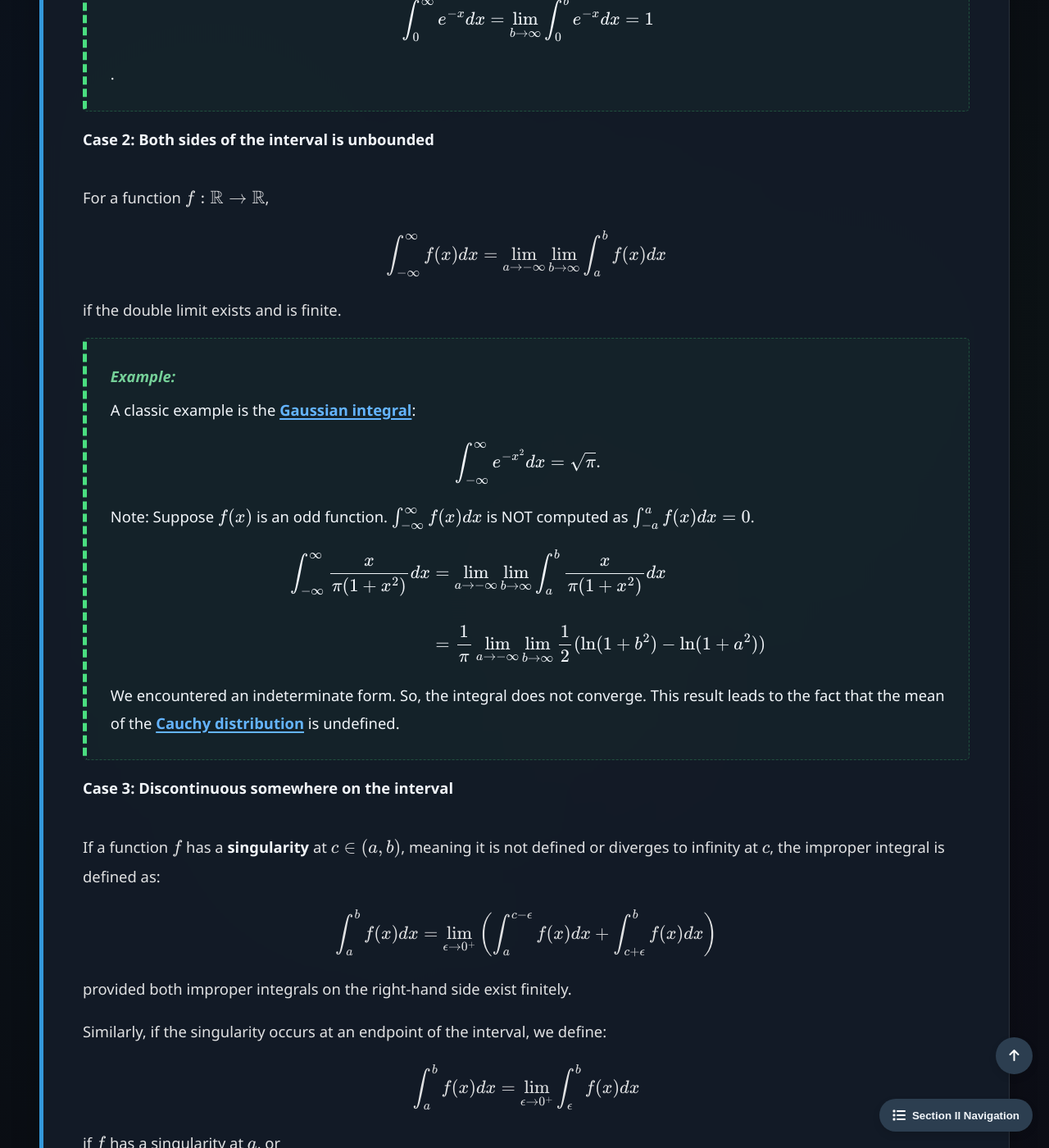
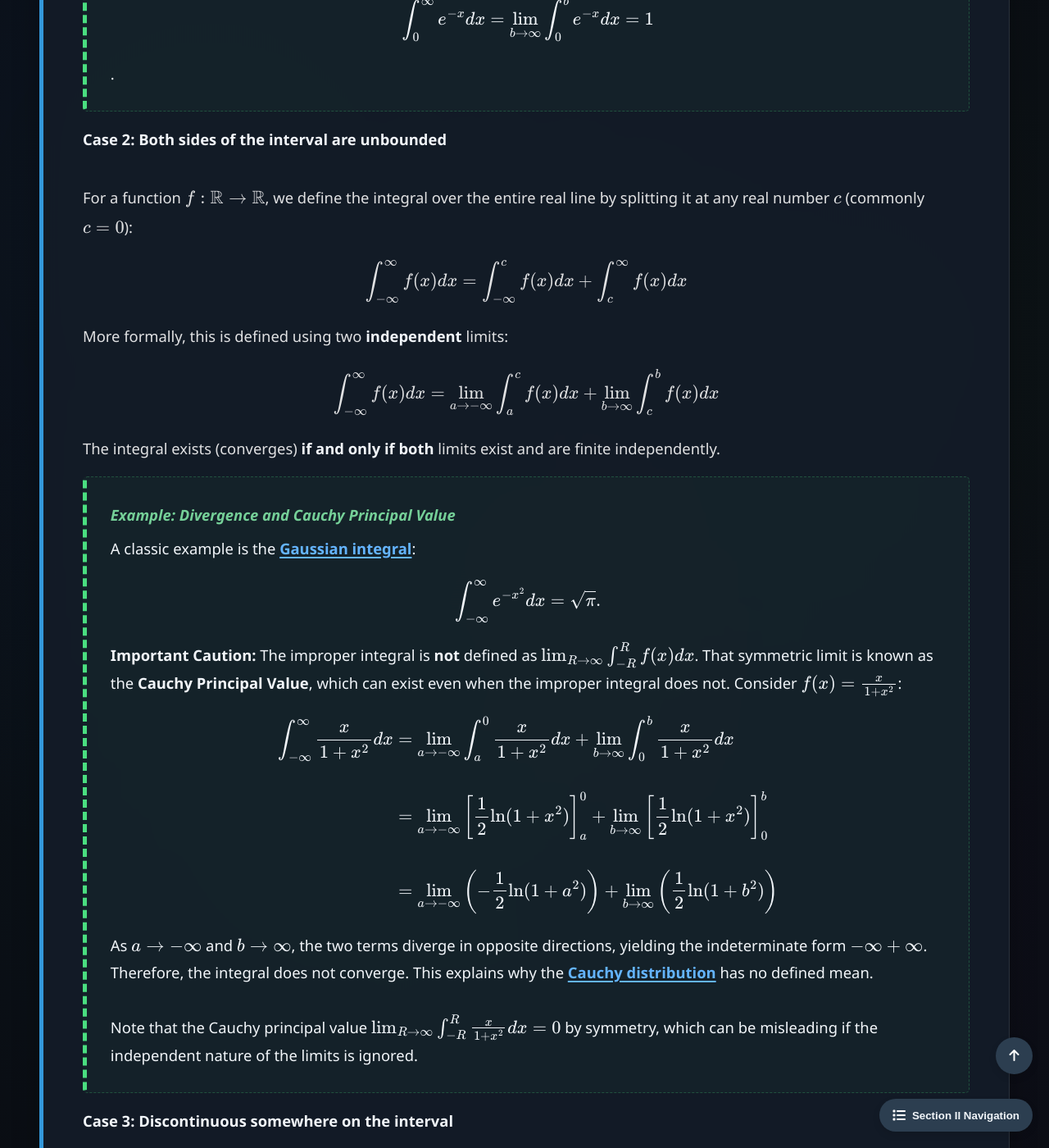
Before and after one commit to Yusukey01/yusukey01.github.io, a Jekyll site: the page built from Mathematics/Calculus/riemann.html, in a window 1280 px wide and 1400 px high, scrolled down 4580 px. Shown: the whole window at 82% size. Built offline with Jekyll 4.4.1, drawn with Linux system fonts in a browser that asks for light colours.

Commit message:
revised explanations

```diff
--- a/Mathematics/Calculus/riemann.html
+++ b/Mathematics/Calculus/riemann.html
@@ -180,30 +180,37 @@ uses_python: false
                 </div>
 
                 <p>
-                    <strong>Case 2: Both sides of the interval is unbounded</strong><br><br>
-                    For a function \(f: \mathbb{R} \to \mathbb{R}\),
+                    <strong>Case 2: Both sides of the interval are unbounded</strong><br><br>
+                    For a function \(f: \mathbb{R} \to \mathbb{R}\), we define the integral over the entire real line by splitting it at any real number \(c\) (commonly \(c = 0\)):
                     \[
-                    \int_{-\infty}^{\infty} f(x)dx = \lim_{a \to -\infty}\lim_{b \to \infty} \int_a^b f(x)dx
+                    \int_{-\infty}^{\infty} f(x)dx = \int_{-\infty}^c f(x)dx + \int_c^{\infty} f(x)dx
                     \]
-                    if the double limit exists and is finite.
+                    More formally, this is defined using two <strong>independent</strong> limits:
+                    \[
+                    \int_{-\infty}^{\infty} f(x)dx = \lim_{a \to -\infty} \int_a^c f(x)dx + \lim_{b \to \infty} \int_c^b f(x)dx
+                    \]
+                    The integral exists (converges) <strong>if and only if both</strong> limits exist and are finite independently.
                 </p>
 
                 <div class="proof">
-                    <span class="proof-title">Example:</span>
+                    <span class="proof-title">Example: Divergence and Cauchy Principal Value</span>
                     A classic example is the <a href="../Probability/gaussian.html"><strong>Gaussian integral</strong></a>:
                     \[
                     \int_{-\infty}^{\infty} e^{-x^2} dx = \sqrt{\pi}.
                     \]
-                    Note: Suppose \(f(x)\) is an odd function. \(\int_{-\infty}^{\infty}f(x)dx \) is NOT computed as \(\int_{-a}^{a}f(x)dx =0\).
+                    <strong>Important Caution:</strong> The improper integral is <strong>not</strong> defined as \(\lim_{R \to \infty} \int_{-R}^{R} f(x) dx\). That symmetric limit is known as the <strong>Cauchy Principal Value</strong>, which can exist even when the improper integral does not. Consider \(f(x) = \frac{x}{1+x^2}\):
                     \[
                     \begin{align*}
-                    \int_{-\infty}^{\infty} \frac{x}{\pi(1+x^2)}dx &= \lim_{a \to -\infty}\lim_{b \to \infty} \int_a^b \frac{x}{\pi(1+x^2)}dx \\\\
-                                                            &= \frac{1}{\pi}\lim_{a \to -\infty}\lim_{b \to \infty} \frac{1}{2}(\ln(1+b^2) - \ln(1+a^2))
+                    \int_{-\infty}^{\infty} \frac{x}{1+x^2}dx &= \lim_{a \to -\infty} \int_a^0 \frac{x}{1+x^2}dx + \lim_{b \to \infty} \int_0^b \frac{x}{1+x^2}dx \\\\
+                    &= \lim_{a \to -\infty} \left[ \frac{1}{2}\ln(1+x^2) \right]_a^0 + \lim_{b \to \infty} \left[ \frac{1}{2}\ln(1+x^2) \right]_0^b \\\\
+                    &= \lim_{a \to -\infty} \left( -\frac{1}{2}\ln(1+a^2) \right) + \lim_{b \to \infty} \left( \frac{1}{2}\ln(1+b^2) \right)
                     \end{align*}
                     \]
-                    We encountered an indeterminate form. So, the integral does not converge. This result leads to the fact that the mean of the
-                    <a href="../Probability/student.html"><strong>Cauchy distribution</strong></a> is undefined.
+                    As \(a \to -\infty\) and \(b \to \infty\), the two terms diverge in opposite directions, yielding the indeterminate form \(-\infty + \infty\). Therefore, the integral does not converge. This explains why the <a href="../Probability/student.html"><strong>Cauchy distribution</strong></a> has no defined mean.
+                    <br><br>
+                    Note that the Cauchy principal value \(\lim_{R \to \infty} \int_{-R}^{R} \frac{x}{1+x^2}dx = 0\) by symmetry, which can be misleading if the independent nature of the limits is ignored.
                 </div>
+
                 <p>
                     <strong>Case 3: Discontinuous somewhere on the interval</strong><br><br>
                     If a function \(f\) has a <strong>singularity</strong> at \(c \in (a, b)\), meaning it is not defined or diverges to infinity at \(c\),
```
